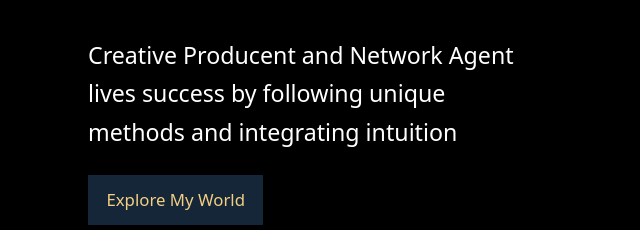
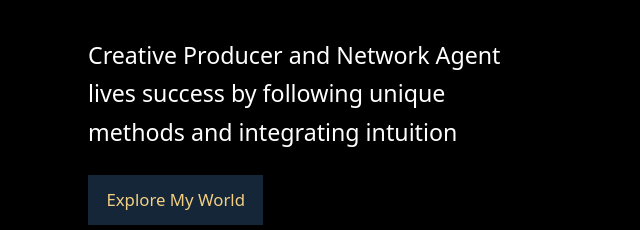
Before and after one commit to LukasThemm/lukas-themm-website, a plain HTML site: page index.html in a window 1280 px wide. Shown: the part 789-1019 px from the top of the page, 0-640 px from the left. Drawn offline with Linux system fonts and the light colour scheme.

Commit message:
Update index.html

```diff
--- a/index.html
+++ b/index.html
@@ -24,7 +24,7 @@ input,textarea,button{background:#101820;color:var(--ink);border:1px solid var(-
 <span role="img" aria-label="A hiker with outstretched arms on a rocky mountain ledge"></span>
 <span role="img" aria-label="A black-and-white mirror portrait"></span>
 </figure>
-<div class="hero"><div class="wrap"><h1>Lukas Themm</h1><p>Creative Producent and Network Agent lives success by following unique methods and integrating intuition</p><a class="button" href="work.html">Explore My World</a></div></div>
+<div class="hero"><div class="wrap"><h1>Lukas Themm</h1><p>Creative Producer and Network Agent lives success by following unique methods and integrating intuition</p><a class="button" href="work.html">Explore My World</a></div></div>
 <div class="wrap">
 <section id="vision"><h2>Vision &amp; Philosophy</h2><p class="note">About my Vision and Philosophy to bring wonders alive.</p></section>
 <section id="work"><h2>Creative Producer &amp; References</h2><p class="note">Get impressions of my work and references to see how it aligns to your project.</p></section>
```
